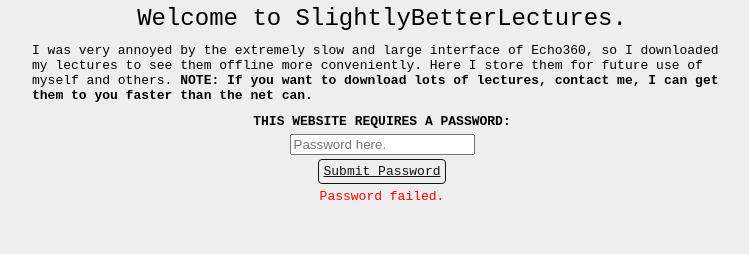
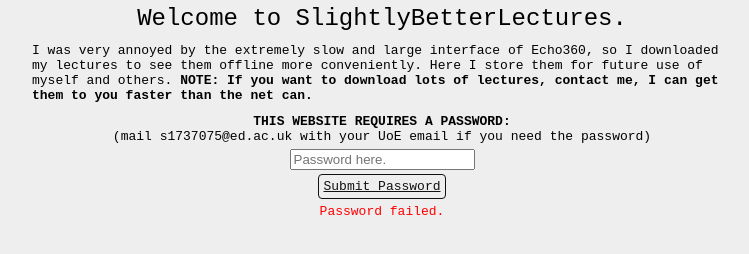
Before and after one commit to dylan-thinnes/betterlectures, a website: page static/index.html in a window 1280 px wide. Both pictures are taken after a click on the link "Submit Password". Shown: the whole page, without its empty margins (258-1007 px from the left). Drawn offline with Linux system fonts and the light colour scheme; no server answers.

Commit message:
Add password retention

```diff
--- a/static/index.html
+++ b/static/index.html
@@ -35,7 +35,7 @@
 		<div class="page" id="passwordPage">
 			<div class="limitWidth title">Welcome to SlightlyBetterLectures.</div>
 			<div class="paddedText limitWidth">I was very annoyed by the extremely slow and large interface of Echo360, so I downloaded my lectures to see them offline more conveniently. Here I store them for future use of myself and others. <b>NOTE: If you want to download lots of lectures, contact me, I can get them to you faster than the net can.</b></div>
-			<div class="paddedText limitWidth"><b>THIS WEBSITE REQUIRES A PASSWORD:</b></div>
+			<div class="paddedText limitWidth" style="text-align: center;"><b>THIS WEBSITE REQUIRES A PASSWORD:</b><br/>(mail s1737075@ed.ac.uk with your UoE email if you need the password)</div>
 			<input type="text" placeholder="Password here." id="password"></input>
 			<a id="submitPassword" href="#">Submit Password</a>
 			<div class="limitWidth paddedText" id="passwordStatus"></div>
--- a/static/script.js
+++ b/static/script.js
@@ -152,9 +152,9 @@
 	this.setInfo();
 }
 
-
-document.getElementById("submitPassword").addEventListener("click", function (e) {
+var checkPassword = function (e) {
 	var pass = document.getElementById("password").value;
+	localStorage.setItem("password", pass);
 	var passwordStatus = document.getElementById("passwordStatus");
 	passwordStatus.innerHTML = "Checking password...";
 	passwordStatus.style.color = "blue";
@@ -173,4 +173,10 @@
 		}
 	}
 	req.send();
-});
+}
+document.getElementById("submitPassword").addEventListener("click", checkPassword);
+var password = localStorage.getItem("password");
+if (password !== null && password !== "") {
+	document.getElementById("password").value = password;
+	checkPassword();
+}
```
